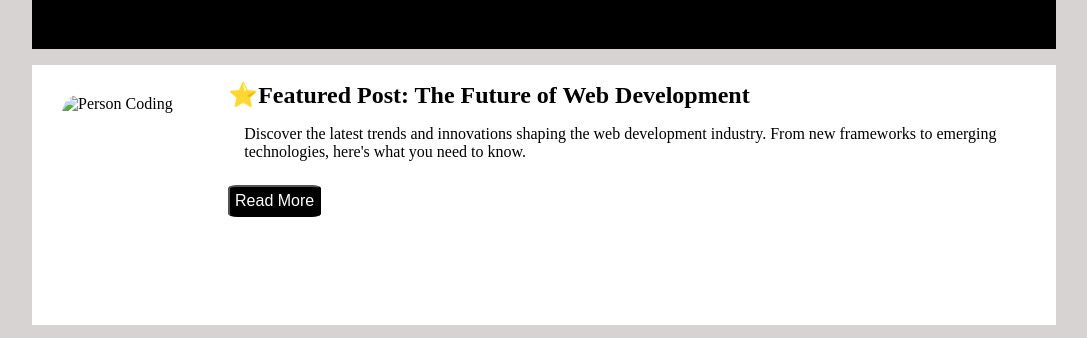
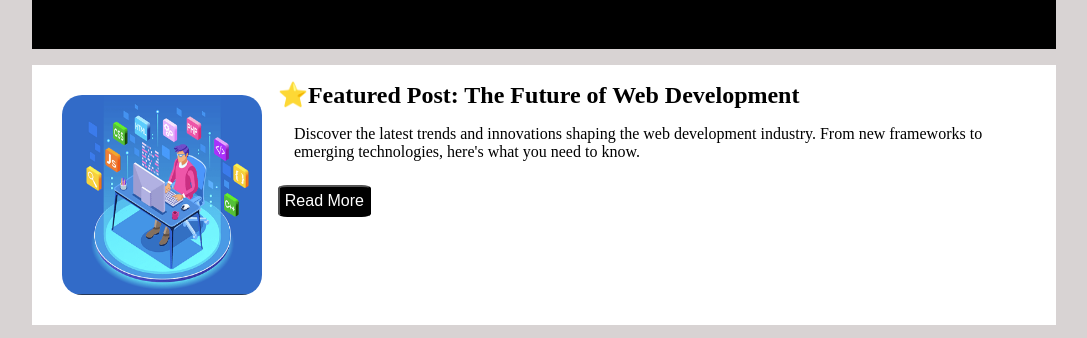
Before and after one commit to Username1654/Blog, a plain HTML site: page index.html in a window 1280 px wide. Shown: the part 151-489 px from the top of the page, without its empty margins (96-1183 px from the left). Drawn offline with Linux system fonts and the light colour scheme.

Commit message:
Update index.html

```diff
--- a/index.html
+++ b/index.html
@@ -18,7 +18,7 @@
         </header>
 
         <section id="mid">
-            <img src="/Day 2/Coding.PNG" alt="Person Coding">
+            <img src="Coding.PNG" alt="Person Coding">
             <section class="body">
             <h2>⭐Featured Post: The Future of Web Development</h2>
             <p>Discover the latest trends and innovations shaping the web development industry. From new frameworks to emerging technologies, here's what you need to know.</p>
```
